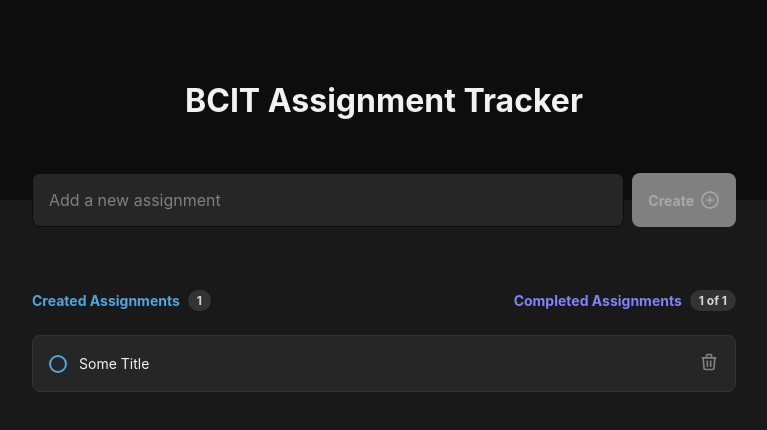
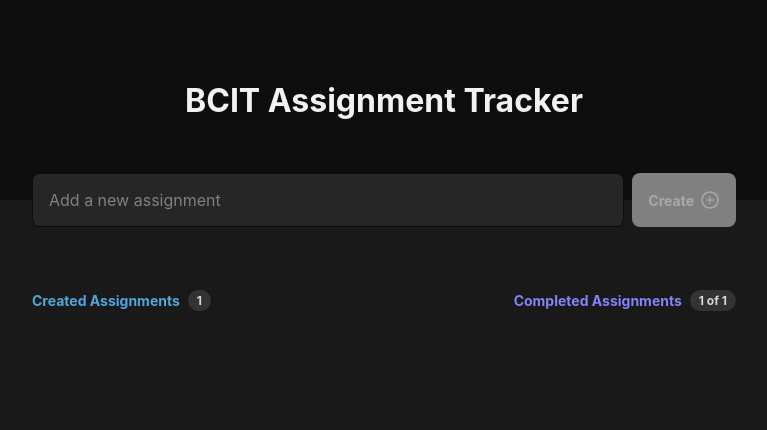
Before and after one commit to anabrunner/assignment-tracker, a React (Vite) app: page / in a window 1280 px wide. Shown: the top 430 px of the page, without its empty margins (256-1023 px from the left). Built offline with nearby package versions, Linux system fonts and the light colour scheme.

Commit message:
Add function to add assignments to list.

```diff
--- a/src/App.tsx
+++ b/src/App.tsx
@@ -1,13 +1,21 @@
 import { Header } from "./components/Header";
 import { Assignments } from "./components/Assignments";
+import { useState } from "react";
 
 function App() {
+  const [assignment, setAssignment] = useState('');
+  const [assignmentList, setAssignmentList] = useState<string[]>([]);
   return (
     <>
-      <Header />
-      <Assignments />
+      <Header
+        assignment={assignment}
+        setAssignment={setAssignment}
+        assignmentList={assignmentList}
+        addNewAssignment={setAssignmentList}
+      />
+      <Assignments assignmentList={assignmentList}/>
     </>
   );
-}
+};
 
 export default App;
--- a/src/components/Assignment/index.tsx
+++ b/src/components/Assignment/index.tsx
@@ -1,14 +1,14 @@
 import styles from "./assignment.module.css";
 import { TbTrash } from "react-icons/tb";
 
-export function Assignment() {
+export function Assignment({assignment}: {assignment: string}) {
   return (
     <div className={styles.assignment}>
       <button className={styles.checkContainer}>
         <div />
       </button>
 
-      <p>Some Title</p>
+      <p>{assignment}</p>
 
       <button className={styles.deleteButton}>
         <TbTrash size={20} />
--- a/src/components/Assignments/index.tsx
+++ b/src/components/Assignments/index.tsx
@@ -1,7 +1,7 @@
 import { Assignment } from "../Assignment";
 import styles from "./assignments.module.css";
 
-export function Assignments() {
+export function Assignments({assignmentList}: {assignmentList: string[]}) {
   return (
     <section className={styles.assignments}>
       <header className={styles.header}>
@@ -17,7 +17,9 @@
       </header>
 
       <div className={styles.list}>
-        <Assignment />
+        {assignmentList.map((assignment) => (
+          <Assignment assignment={assignment}/>
+        ))}
       </div>
     </section>
   );
--- a/src/components/Header/index.tsx
+++ b/src/components/Header/index.tsx
@@ -1,17 +1,37 @@
 import styles from "./header.module.css";
 import { AiOutlinePlusCircle } from "react-icons/ai";
 import { uppercase, trim } from "../../helpers/stringHelpers";
-import { useState } from "react";
 
-export function Header() {
-  const [assignment, setAssignment] = useState('');
+export function Header({
+  assignment,
+  setAssignment,
+  assignmentList,
+  addNewAssignment
+}: {
+  assignment: string,
+  setAssignment: (assignment: string) => void,
+  assignmentList: string[],
+  addNewAssignment: (assignmentList: string[]) => void
+}) {
   return (
     <header className={styles.header}>
       {/* This is simply to show you how to use helper functions */}
       <h1>{uppercase("bcit")} Assignment Tracker</h1>
       <form className={styles.newAssignmentForm}>
-        <input placeholder="Add a new assignment" type="text" onChange={e => setAssignment(trim(e.target.value))} />
-        <button disabled={!assignment}>
+        <input
+          placeholder="Add a new assignment"
+          type="text"
+          value={assignment}
+          onChange={(e) => setAssignment(trim(e.target.value))}
+        />
+        <button
+          type="button"
+          disabled={!assignment}
+          onClick={() => {
+            addNewAssignment([...assignmentList, assignment]);
+            setAssignment('');
+            }}
+        >
           Create <AiOutlinePlusCircle size={20} />
         </button>
       </form>
```
